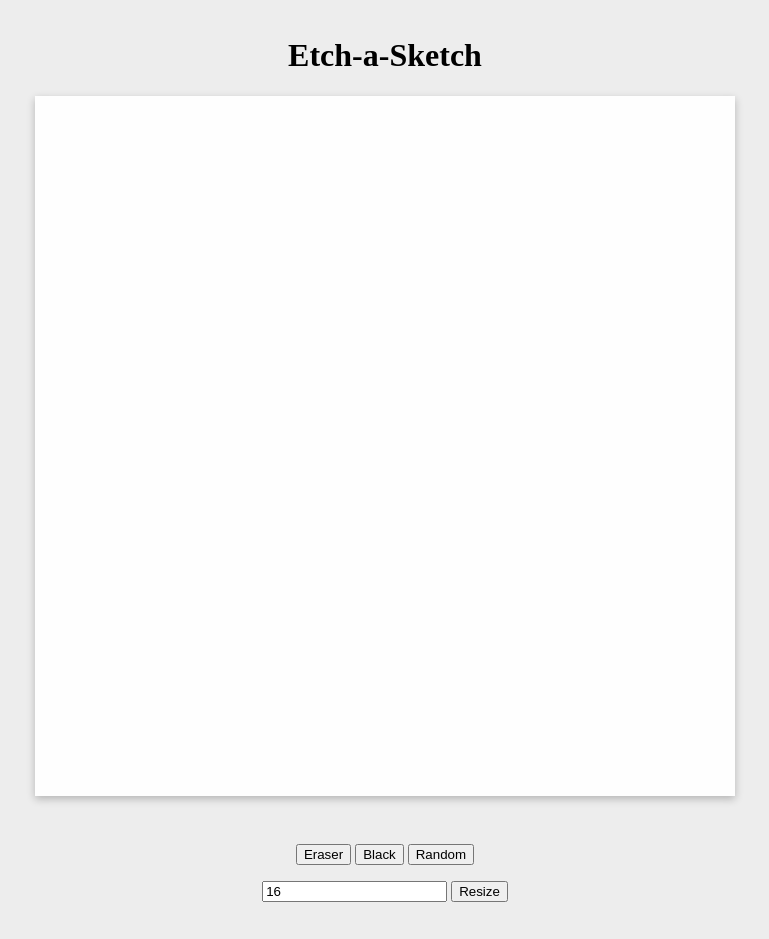
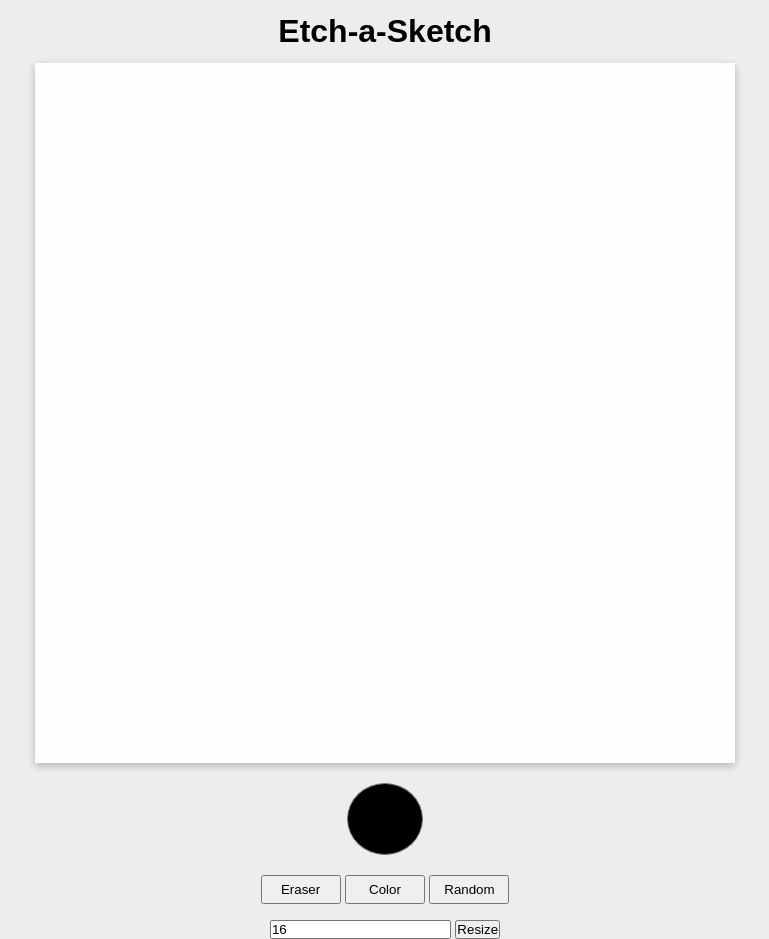
Before and after one commit to glennvrumpt/etch-a-sketch, a plain HTML site: page index.html in a window 1280 px wide. Shown: the whole page, without its empty margins (255-1024 px from the left). Before the commit the page ends 918 px from the top, so only its background shows below. Drawn offline with Linux system fonts and the light colour scheme.

Commit message:
Add color picker

```diff
--- a/index.html
+++ b/index.html
@@ -11,9 +11,10 @@
     <div class="container">
       <h1>Etch-a-Sketch</h1>
       <div class="board"></div>
+      <input type="color" id="color-picker" value="#000000" />
       <div class="buttons">
         <button class="eraser">Eraser</button>
-        <button class="default">Black</button>
+        <button class="color">Color</button>
         <button class="random">Random</button>
       </div>
       <div>
--- a/script.js
+++ b/script.js
@@ -1,5 +1,5 @@
 let color = '#000000';
-let changeColor = false;
+let randomMode = false;
 
 function createBoard(input) {
   const board = document.querySelector('.board');
@@ -18,12 +18,15 @@ function createBoard(input) {
 createBoard(16);
 
 function draw() {
-  let div = document.querySelectorAll('.board > div');
+  const div = document.querySelectorAll('.board > div');
   div.forEach(function (e) {
     e.onmouseenter = (mouse) => {
       if (mouse.buttons == 1)
-        if (changeColor) {
-          e.style.backgroundColor = `hsl(${Math.random() * 360}, 100%, 50%)`;
+        if (randomMode) {
+          const R = Math.floor(Math.random() * 256);
+          const B = Math.floor(Math.random() * 256);
+          const G = Math.floor(Math.random() * 256);
+          e.style.backgroundColor = `rgb(${R}, ${B}, ${G})`;
         } else {
           e.style.backgroundColor = color;
         }
@@ -31,29 +34,35 @@ function draw() {
   });
 }
 
-eraser = document.querySelector('.eraser');
-randomColor = document.querySelector('.random');
-defaultColor = document.querySelector('.default');
+const eraser = document.querySelector('.eraser');
+const randomColor = document.querySelector('.random');
+const colorMode = document.querySelector('.color');
+const colorPicker = document.getElementById('color-picker');
 
 eraser.onclick = () => {
-  changeColor = false;
+  randomMode = false;
   color = '#ffffff';
 };
 
-defaultColor.onclick = () => {
-  changeColor = false;
-  color = '#000000';
+randomColor.onclick = () => {
+  randomMode = true;
 };
 
-randomColor.onclick = () => {
-  changeColor = true;
+colorMode.onclick = () => {
+  randomMode = false;
+  color = colorPicker.value;
+};
+
+colorPicker.oninput = () => {
+  randomMode = false;
+  color = colorPicker.value;
 };
 
 function changeSize(value) {
   if (value < 1 || value > 100) {
     document.querySelector('.error').style.display = 'block';
   } else {
-    let div = document.querySelectorAll('.board > div');
+    const div = document.querySelectorAll('.board > div');
     div.forEach((div) => div.remove());
     createBoard(value);
   }
--- a/style.css
+++ b/style.css
@@ -1,9 +1,12 @@
 * {
+  margin: 0;
+  padding: 0;
   box-sizing: border-box;
 }
 
 body {
   background-color: #ededed;
+  font-family: Arial, Helvetica, sans-serif;
 }
 
 .container {
@@ -11,7 +14,10 @@ body {
   flex-direction: column;
   justify-content: center;
   align-items: center;
-  margin: 1rem;
+}
+
+h1 {
+  margin: 1%;
 }
 
 .board {
@@ -27,5 +33,34 @@ body {
 }
 
 .buttons {
-  margin: 3rem 0 1rem 0;
+  margin: 1rem 0;
 }
+
+.buttons > button {
+  padding: 5px 10px;
+  width: 5rem;
+}
+
+button {
+  cursor: pointer;
+}
+
+#color-picker {
+  margin-top: 1rem;
+  -webkit-appearance: none;
+  -moz-appearance: none;
+  appearance: none;
+  background-color: transparent;
+  width: 80px;
+  height: 80px;
+  border: none;
+  cursor: pointer;
+}
+
+#color-picker::-webkit-color-swatch {
+  border-radius: 50%;
+}
+
+#color-picker::-moz-color-swatch {
+  border-radius: 50%;
+}
```
